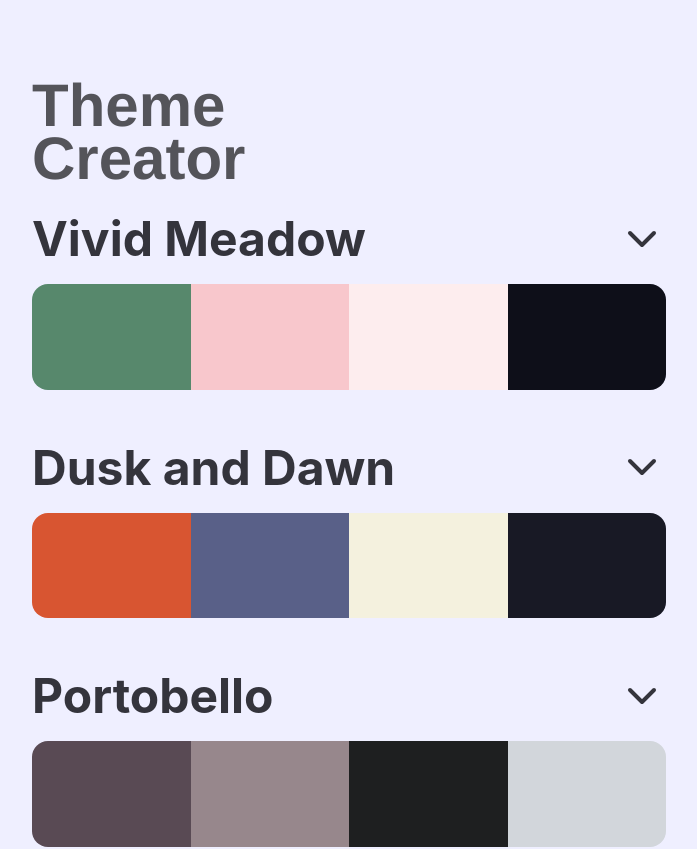
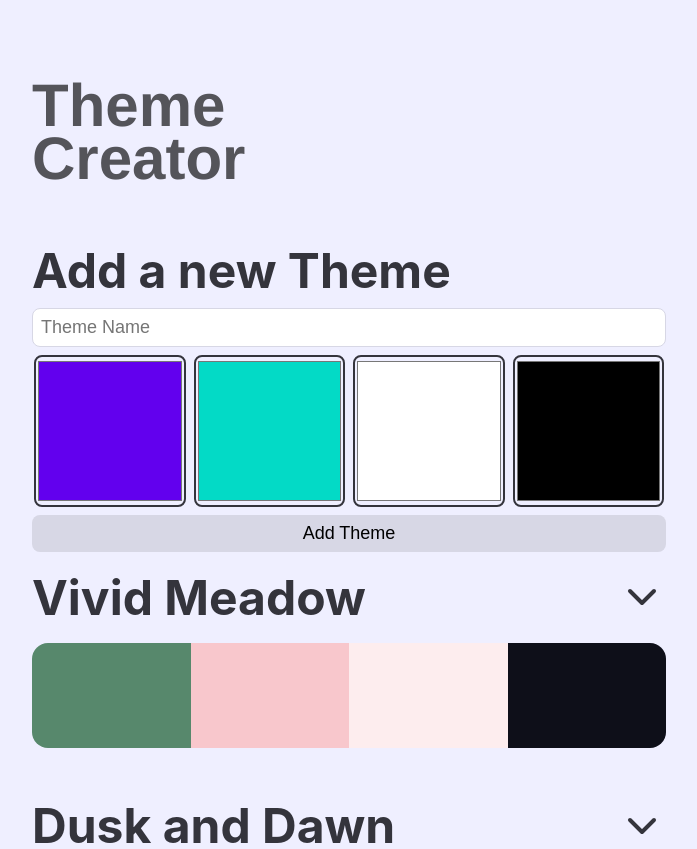
Before and after one commit to neuefische-web-demos/theme-creator-example-solution, a React (Create React App) app: page / in a window 1280 px wide. Shown: the top 849 px of the page, without its empty margins (291-988 px from the left). Built offline with nearby package versions, Linux system fonts and the light colour scheme.

Commit message:
add part-3

```diff
--- a/src/App.css
+++ b/src/App.css
@@ -7,7 +7,7 @@
 .main-container {
   max-width: 650px;
   margin: 0 auto;
-  padding: 0 0.5rem 2rem;
+  padding: 3rem 0.5rem 2rem;
 }
 
 .theme-title {
--- a/src/App.js
+++ b/src/App.js
@@ -1,15 +1,26 @@
+import { useState } from "react";
 import "./App.css";
 
 import Theme from "./components/Theme";
-import { themes } from "./lib/data";
+import ThemeForm from "./components/ThemeForm";
+import { themes as initialThemes } from "./lib/data";
+import { v4 as uuid } from "uuid";
 
 function App() {
+  const [themes, setThemes] = useState(initialThemes);
+
+  function handleAddTheme(newTheme) {
+    const newThemeWithId = { ...newTheme, id: uuid() };
+    setThemes([newThemeWithId, ...themes]);
+  }
+
   return (
     <>
       <header className="header">
         <h1>Theme Creator</h1>
       </header>
       <main className="main-container">
+        <ThemeForm onSubmit={handleAddTheme} />
         <ul className="theme-list">
           {themes.map((theme) => (
             <li key={theme.id}>
--- /dev/null
+++ b/src/components/ThemeForm.css
@@ -0,0 +1,44 @@
+.theme-form {
+  display: grid;
+  gap: 0.5rem;
+}
+
+.theme-form__title {
+  font-size: 3rem;
+  margin: 0;
+}
+
+.theme-form__name-input {
+  padding: 0.5rem;
+  font-size: 1.125rem;
+  border: 1px solid #d7d7e5;
+  border-radius: 8px;
+}
+
+.theme-form__color-inputs {
+  display: grid;
+  gap: 0.5rem;
+  grid-template-columns: repeat(4, 1fr);
+  border: none;
+  padding: 0;
+}
+
+.theme-form__color-input {
+  all: unset;
+  box-sizing: border-box;
+  background-clip: margin-box;
+  border: 2px solid currentColor;
+  border-radius: 8px;
+  width: 100%;
+  cursor: pointer;
+  aspect-ratio: 1 / 1;
+}
+
+.theme-form__submit-button {
+  padding: 0.5rem;
+  font-size: 1.125rem;
+  border: none;
+  border-radius: 8px;
+  background-color: #d7d7e5;
+  cursor: pointer;
+}
--- /dev/null
+++ b/src/components/ThemeForm.js
@@ -0,0 +1,82 @@
+import "./ThemeForm.css";
+
+const INTIAL_THEME = {
+  primary: "#6200ee",
+  secondary: "#03dac6",
+  surface: "#ffffff",
+  "surface-on": "#000000",
+};
+
+export default function ThemeForm({ onSubmit }) {
+  function handleSubmit(event) {
+    event.preventDefault();
+    const form = event.target;
+    const formData = new FormData(form);
+    const data = Object.fromEntries(formData);
+
+    const newTheme = {
+      name: data.name,
+      colors: [
+        {
+          role: "primary",
+          value: data.primary,
+        },
+        {
+          role: "secondary",
+          value: data.secondary,
+        },
+        {
+          role: "surface",
+          value: data.surface,
+        },
+        {
+          role: "surface-on",
+          value: data["surface-on"],
+        },
+      ],
+    };
+
+    onSubmit(newTheme);
+  }
+  return (
+    <form className="theme-form" onSubmit={handleSubmit}>
+      <h2 className="theme-form__title">Add a new Theme</h2>
+      <input
+        className="theme-form__name-input"
+        type="text"
+        placeholder="Theme Name"
+        name="name"
+        required
+      />
+      <fieldset className="theme-form__color-inputs">
+        <input
+          className="theme-form__color-input"
+          type="color"
+          defaultValue={INTIAL_THEME.primary}
+          name="primary"
+        />
+        <input
+          className="theme-form__color-input"
+          type="color"
+          defaultValue={INTIAL_THEME.secondary}
+          name="secondary"
+        />
+        <input
+          className="theme-form__color-input"
+          type="color"
+          defaultValue={INTIAL_THEME.surface}
+          name="surface"
+        />
+        <input
+          className="theme-form__color-input"
+          type="color"
+          defaultValue={INTIAL_THEME["surface-on"]}
+          name="surface-on"
+        />
+      </fieldset>
+      <button className="theme-form__submit-button" type="submit">
+        Add Theme
+      </button>
+    </form>
+  );
+}
```
